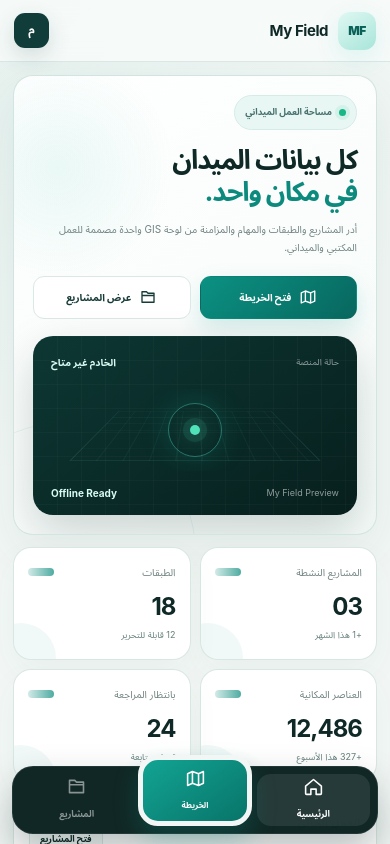
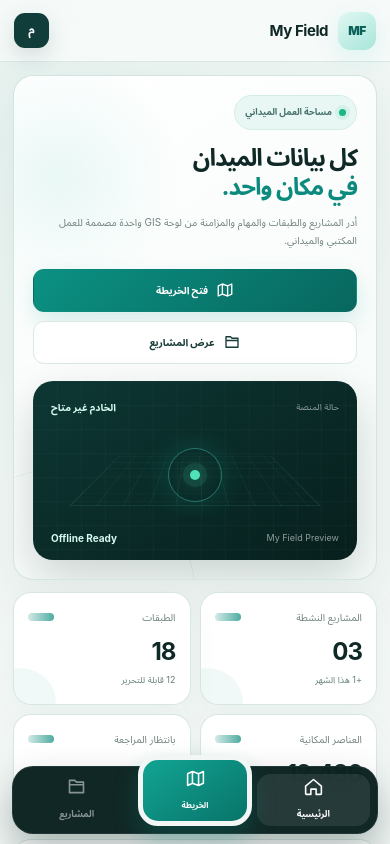
Before and after one commit to mmashharawi2021-cell/my-field, a React (Vite) app in the folder web/: page / in a window 390 px wide. Shown: the top 844 px of the page. Built offline with nearby package versions, Linux system fonts and the light colour scheme; no server answers.

Commit message:
fix: force true mobile layout on phones and touch devices

```diff
--- a/web/src/styles/responsive.css
+++ b/web/src/styles/responsive.css
@@ -1,4 +1,4 @@
-@media (max-width: 1100px) {
+@media (max-width: 1180px) {
   .app-shell {
     grid-template-columns: 78px minmax(0,1fr);
   }
@@ -41,9 +41,9 @@
   }
 }
 
-@media (max-width: 760px) {
+@media (max-width: 1100px), (hover: none) and (pointer: coarse) and (max-width: 1400px) {
   body {
-    padding-bottom: 86px;
+    padding-bottom: 88px;
   }
 
   .app-shell {
@@ -56,10 +56,10 @@
 
   .mobile-bottom-nav {
     position: fixed;
-    z-index: 100;
+    z-index: 1000;
     left: 12px;
     right: 12px;
-    bottom: 10px;
+    bottom: max(10px, env(safe-area-inset-bottom));
     display: grid;
     grid-template-columns: repeat(3, 1fr);
     gap: 5px;
@@ -126,10 +126,7 @@
     font-size: 15px;
   }
 
-  .topbar p {
-    display: none;
-  }
-
+  .topbar p,
   .connection-chip {
     display: none;
   }
@@ -141,7 +138,7 @@
   }
 
   .content-area {
-    padding: 13px 13px 24px;
+    padding: 13px 13px 26px;
   }
 
   .page-stack {
@@ -235,16 +232,20 @@
   }
 
   .project-cover {
-    min-height: 94px;
+    min-height: 104px;
   }
 
   .project-card-body {
-    padding: 15px;
+    padding: 16px;
+  }
+
+  .project-card p {
+    min-height: 0;
   }
 
   .map-layout {
-    height: calc(100dvh - 150px);
-    min-height: 500px;
+    height: calc(100dvh - 145px);
+    min-height: 520px;
     display: block;
     position: relative;
     border-radius: 18px;
@@ -269,9 +270,9 @@
   }
 
   .action-button--icon {
-    width: 40px;
-    height: 40px;
-    min-height: 40px;
+    width: 42px;
+    height: 42px;
+    min-height: 42px;
   }
 
   .map-status-badge {
@@ -280,6 +281,25 @@
   }
 
   .maplibregl-ctrl-top-left {
-    top: 55px;
+    top: 58px;
+  }
+
+  .maplibregl-ctrl-bottom-right {
+    bottom: 48px;
   }
 }
+
+@media (max-width: 430px) {
+  .hero-actions {
+    grid-template-columns: 1fr;
+  }
+
+  .stats-grid {
+    grid-template-columns: 1fr 1fr;
+  }
+
+  .hero-panel h2,
+  .page-heading h2 {
+    font-size: 24px;
+  }
+}
```
